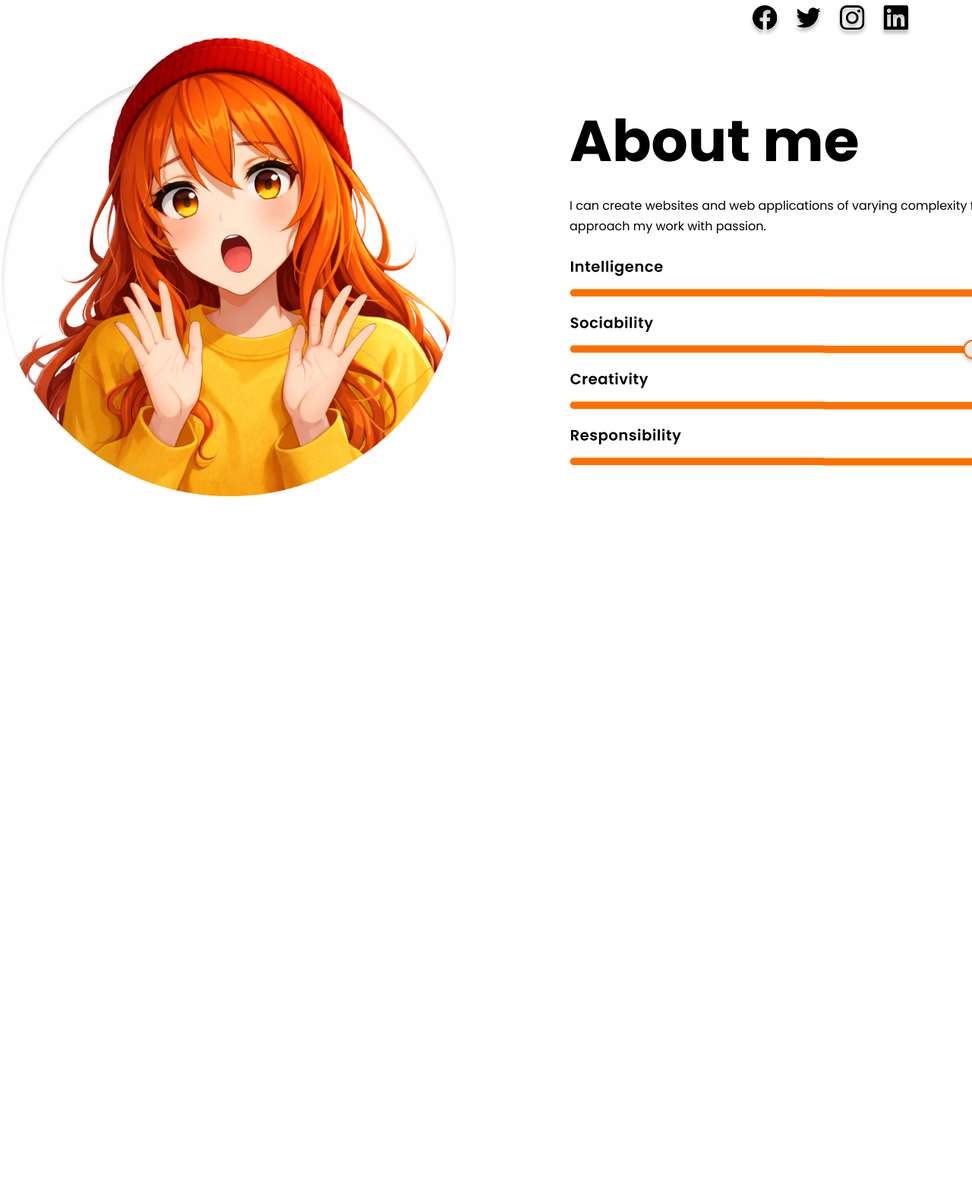
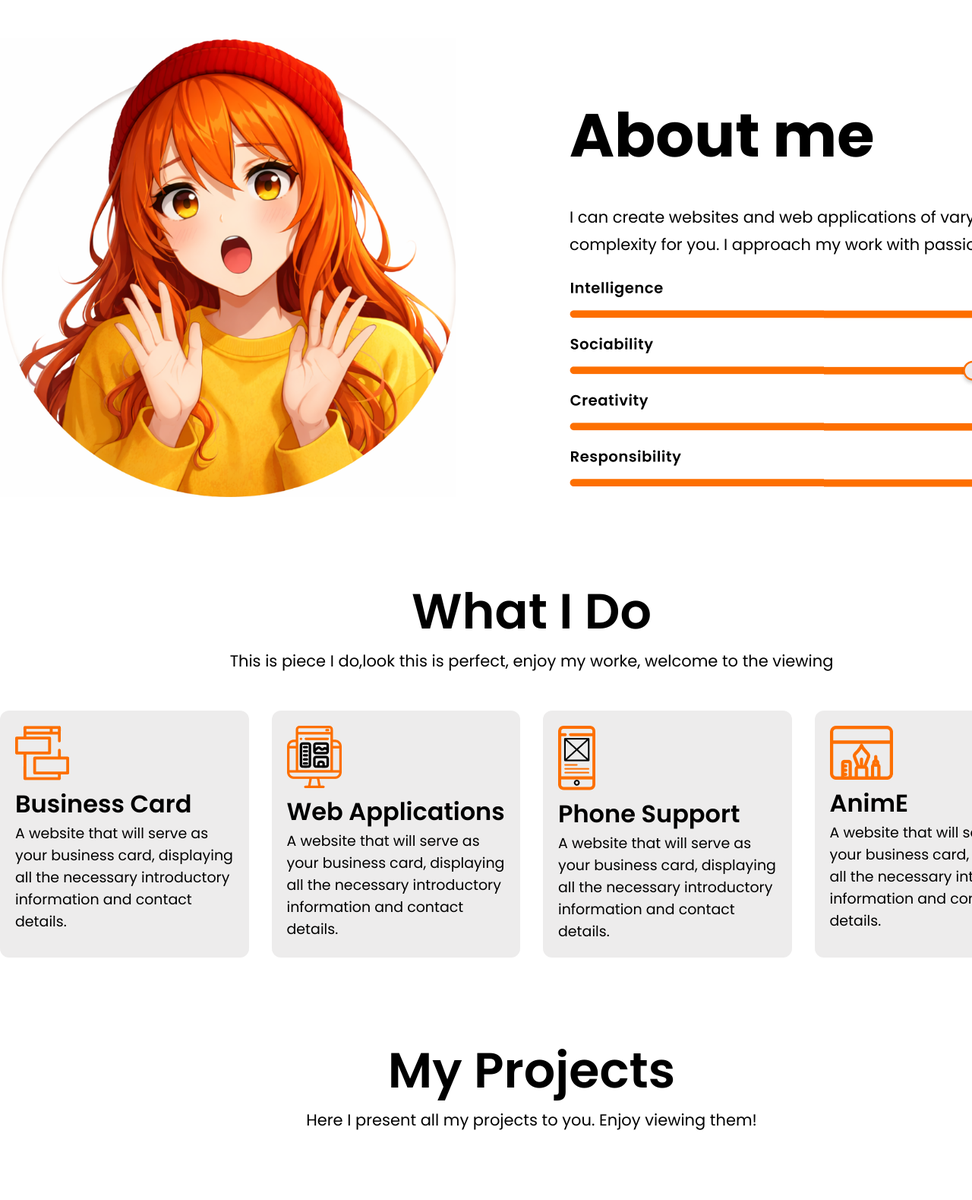
Before and after one commit to shanaev-lesha/JS-Myself, a plain HTML site: page index.html in a window 1280 px wide. Shown: the part 781-2360 px from the top of the page at 76% size. Before the commit the page ends 1484 px from the top, so only its background shows below. Drawn offline with Linux system fonts and the light colour scheme.

Commit message:
добавил третью и четвёртую часть

```diff
--- a/CSS/main.css
+++ b/CSS/main.css
@@ -83,7 +83,8 @@ header nav ul li:not(.active):not(.btn) a::after {
 }
 
 header nav ul li:not(.active):not(.btn) a:hover::after {
-    transform: scaleX(1)}
+    transform: scaleX(1)
+}
 
 header nav ul li.btn a {
     background: #FD6F00;
@@ -107,12 +108,22 @@ header nav ul li.btn a:hover {
 }
 
 
-.hero--info{
+.hero--info {
     width: 650px;
     padding-top: 70px;
 }
 
-.hero--info h2{
+.hero--info h2 {
+    font-size: 32px;
+    font-weight: 600;
+}
+
+.hero--info h1 {
+    font-size: 80px;
+    font-weight: 700;
+}
+
+.hero--info h3 {
     font-size: 24px;
     font-weight: 600;
 }
@@ -124,7 +135,7 @@ header nav ul li.btn a:hover {
 }
 
 .hero-title {
-  font-size: 76px;
+    font-size: 100px;
     font-weight: 700;
     line-height: 1.1;
 }
@@ -134,7 +145,7 @@ header nav ul li.btn a:hover {
     margin-left: 170px;
 }
 
-.hero--info p{
+.hero--info p {
     font-weight: 400;
     line-height: 170%;
     margin: 30px 0;
@@ -186,3 +197,83 @@ header nav ul li.btn a:hover {
     width: 100%;
     max-width: 600px;
 }
+
+/* what i do  */
+
+.do {
+    padding-top: 50px;
+
+}
+
+.do .worke {
+    display: flex;
+    justify-content: space-between;
+    width: 100%;
+    padding: 50px 0px;
+    gap: 30px;
+}
+
+.bloke {
+    background: #edecec;
+    border-radius: 12px;
+    padding: 20px;
+}
+
+.project-otstup {
+    padding: 50px 0px;
+}
+
+.center {
+    text-align: center;
+}
+
+.semiBold {
+    font-weight: 600;
+}
+
+.regular {
+    font-weight: 400;
+}
+
+.bold {
+    font-weight: 700;
+}
+
+.fs-65 {
+    font-size: 65px;
+}
+
+.fs-32 {
+    font-size: 32px;
+}
+
+.fs-24 {
+   font-size: 24px;
+}
+
+.fs-21 {
+    font-size: 21px;
+}
+
+.fs-19 {
+    font-size: 19px;
+}
+
+.silka {
+
+    display: block;
+    margin-left: auto;
+
+    background: #FD6F00;
+    color: aliceblue;
+    border-radius: 50px;
+    padding: 15px 30px;
+    border: 0;
+    transform: all 500ms ease;
+    font-size: 18px;
+}
+
+.silka:hover {
+    cursor: pointer;
+    transform: scale(1.1);
+}
--- a/index.html
+++ b/index.html
@@ -25,30 +25,87 @@
 
         <div class="hero container">
             <div class="hero--info">
-                <h2>Hi I am </h2>
+                <h3>Hi I am </h3>
                 <h2 id="h2nomer2">Shanaev Aleksei</h2>
                 <h1 class="hero-title">FRONTEND <span> DEVELOPER</span> </h1>
-                <P>I can create websites and web applications of varying complexity for you. I approach my work with
+                <P class="regular fs-21">I can create websites and web applications of varying complexity for you. I
+                    approach my work with
                     passion. </P>
                 <button class="btn">Hire my</button>
             </div>
             <img class='main' src="img/avatar1.png" alt="">
-            <img id='social' src="img/social-networks.svg" alt="">
+            <!-- <img id='social' src="img/social-networks.svg" alt=""> -->
         </div>
 
         <div id='left' class="container ">
-
             <img id='avatar2' class='main' src="img/avatar2.png" alt="">
             <div id='div' class="hero--info">
-                <h1 class="hero-title">About me</h1>
-                <P>I can create websites and web applications of varying complexity for you. I approach my work with
+                <h1>About me</h1>
+                <P class="regular fs-21">I can create websites and web applications of varying complexity for you. I
+                    approach my work with
                     passion. </P>
-                    <img src="/img/haracteristic.png" alt="">
+                <img src="/img/haracteristic.png" alt="">
             </div>
+        </div>
 
+        <div class="container do">
+            <h1 class="center semiBold fs-65">What I Do</h1>
+            <p class="center regular fs-21">This is piece I do,look this is perfect, enjoy my worke, welcome to the
+                viewing </p>
+            <div class="worke">
+                <div class="bloke">
+                    <img src="img/bloke1.png" alt="">
+                    <h2 class="semiBold fs-32">Business Card</h2>
+                    <p class="regular fs-19">A website that will serve as your business card, displaying all the
+                        necessary introductory information and contact details. </p>
+                </div>
 
+                <div class="bloke">
+                    <img src="img/bloke2.png" alt="">
+                    <h2 class="semiBold fs-32">Web Applications</h2>
+                    <p class="regular fs-19">A website that will serve as your business card, displaying all the
+                        necessary introductory information and contact details.</p>
+                </div>
 
+                <div class="bloke">
+                    <img src="img/bloke3.png" alt="">
+                    <h2 class="semiBold fs-32">Phone Support</h2>
+                    <p class="regular fs-19">A website that will serve as your business card, displaying all the
+                        necessary introductory information and contact details.</p>
+                </div>
+
+                <div class="bloke">
+                    <img src="img/bloke4.png" alt="">
+                    <h2 class="semiBold fs-32">AnimE</h2>
+                    <p class="regular fs-19">A website that will serve as your business card, displaying all the
+                        necessary introductory information and contact details.</p>
+                </div>
+            </div>
         </div>
+
+        <div class="container do">
+            <h1 class="center semiBold fs-65">My Projects</h1>
+            <p class="center regular fs-21">Here I present all my projects to you. Enjoy viewing them!  </p>
+            <button href="#" class="silka regular fs-24">All</button>
+            <div class="worke">
+                <div class="">
+                    <img src="img/project1.png" alt="">
+                    <h2 class="project-otstup center semiBold fs-24">AirCalling Landing Page Design </h2>
+                </div>
+
+                <div class="">
+                    <img src="img/project2.png" alt="">
+                    <h2 class="project-otstup center semiBold fs-24">Business Landing Page Design </h2>
+                </div>
+
+                <div class="">
+                    <img src="img/project3.png" alt="">
+                    <h2 class="project-otstup center semiBold fs-24">Ecom Web Page Design </h2>
+                </div>
+
+            </div>
+        </div>
+
 
     </div>
 </body>
```
Also changed, not shown: img/bloke1.png (added), img/bloke2.png (added), img/bloke3.png (added), img/bloke4.png (added), img/project1.png (added), img/project2.png (added), img/project3.png (added). Lines whose indentation alone changed are shown as unchanged.
